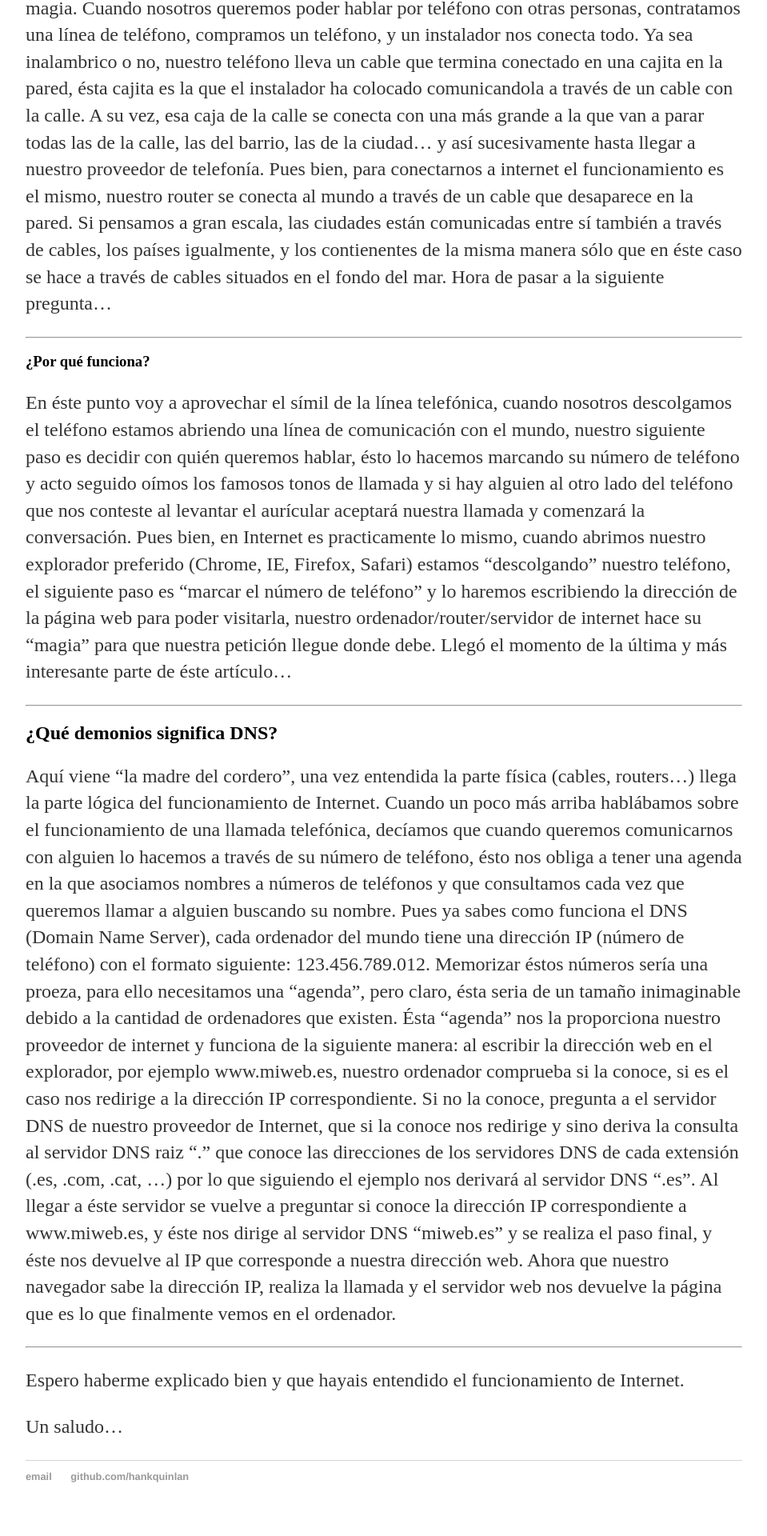
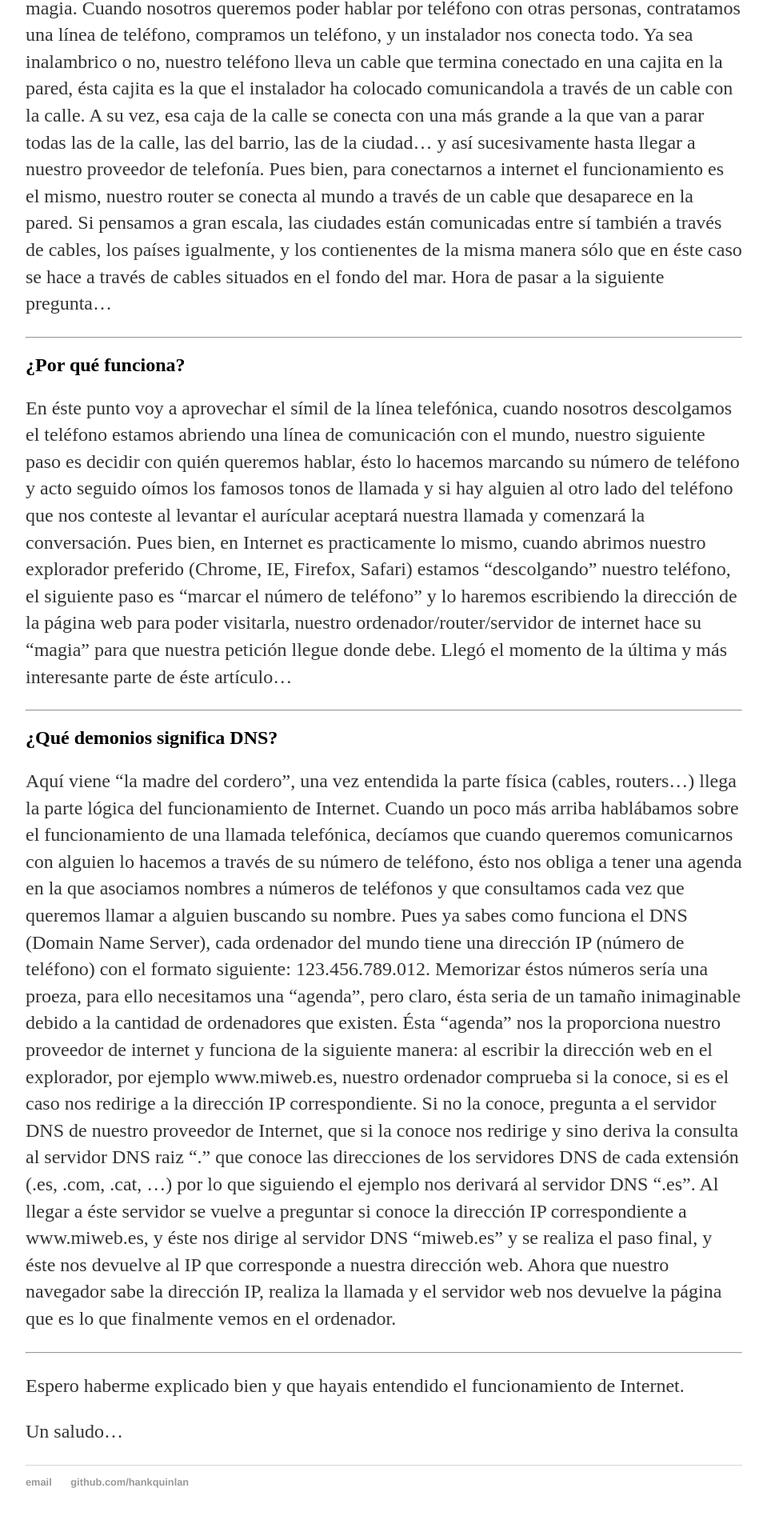
Before and after one commit to JdeJ/jdej.github.io, a Jekyll site: the page built from _posts/2017-08-09-Como-funciona-Internet.md, in a window 1280 px wide. Shown: the part 1173-3093 px from the top of the page at 80% size, without its empty margins (160-1119 px from the left). Built offline with Jekyll 4.4.1, drawn with Linux system fonts in a browser that asks for light colours.

```diff
--- a/_posts/2017-08-09-Como-funciona-Internet.md
+++ b/_posts/2017-08-09-Como-funciona-Internet.md
@@ -26,7 +26,7 @@ Si pensamos a gran escala, las ciudades están comunicadas entre sí también a
 
 ***
 
-### ¿Por qué funciona?
+## ¿Por qué funciona?
 En éste punto voy a aprovechar el símil de la línea telefónica, cuando nosotros descolgamos el teléfono estamos abriendo una línea de comunicación con el mundo, nuestro siguiente paso es decidir con quién queremos hablar, ésto lo hacemos marcando su número de teléfono y acto seguido oímos los famosos tonos de llamada y si hay alguien al otro lado del teléfono que nos conteste al levantar el aurícular aceptará nuestra llamada y comenzará la conversación.
 Pues bien, en Internet es practicamente lo mismo, cuando abrimos nuestro explorador preferido (Chrome, IE, Firefox, Safari) estamos "descolgando" nuestro teléfono, el siguiente paso es "marcar el número de teléfono" y lo haremos escribiendo la dirección de la página web para poder visitarla, nuestro ordenador/router/servidor de internet hace su "magia" para que nuestra petición llegue donde debe. Llegó el momento de la última y más interesante parte de éste artículo...
 
```
